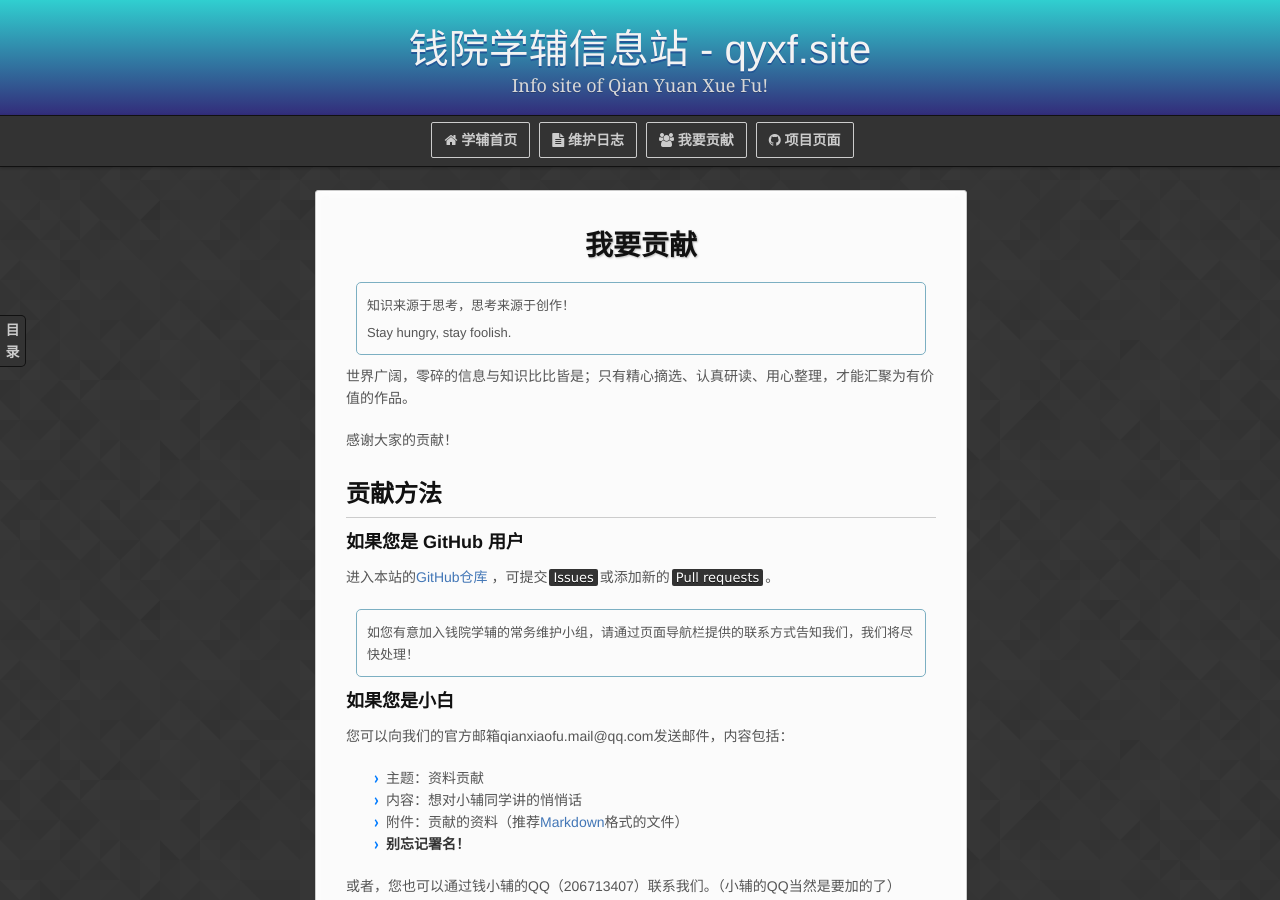
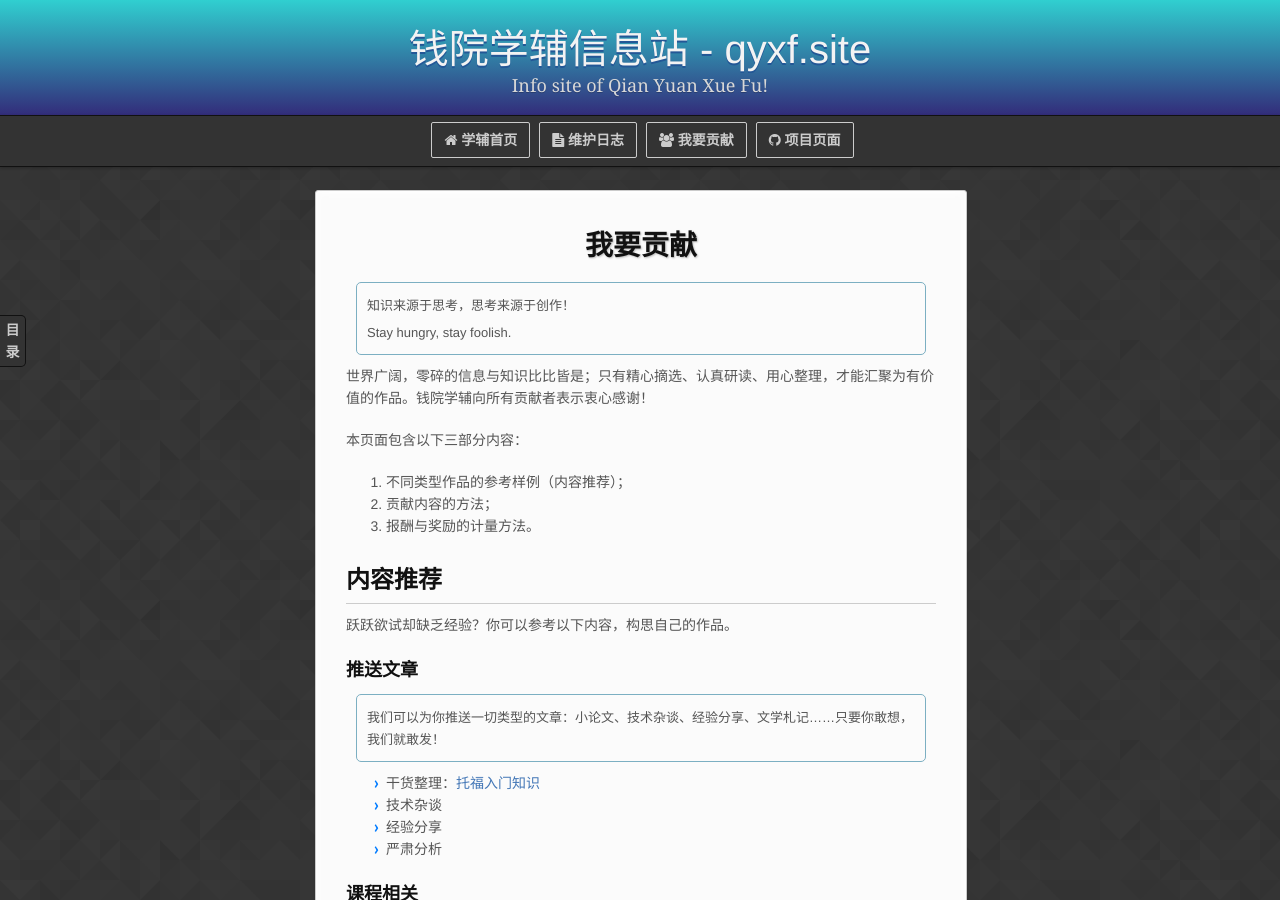
Before and after one commit to qyxf/qyxf.github.io, a Jekyll site: the page built from contribution.md, in a window 1280 px wide and 900 px high. Built offline with Jekyll 4.4.1, drawn with Linux system fonts in a browser that asks for light colours; some web fonts are replaced; our own code applies the rules of GitHub Pages for plain Markdown files; formulas are drawn with MathJax 3; comment, search, counter and statistics services are not loaded; some of the changed text lies outside the part shown.

Commit message:
Update contribution network
Former-commit-id: ca69c56240a9371c562ec4746be591e533945106

```diff
--- a/contribution.md
+++ b/contribution.md
@@ -1,33 +1,74 @@
+---
+date: 2019-10-03
+author: '钱院学辅学研部'
+---
+
 # 我要贡献
 
 > 知识来源于思考，思考来源于创作！
 >
 > Stay hungry, stay foolish.
 
-世界广阔，零碎的信息与知识比比皆是；只有精心摘选、认真研读、用心整理，才能汇聚为有价值的作品。
+世界广阔，零碎的信息与知识比比皆是；只有精心摘选、认真研读、用心整理，才能汇聚为有价值的作品。钱院学辅向所有贡献者表示衷心感谢！
 
-感谢大家的贡献！
+本页面包含以下三部分内容：
+
+1. 不同类型作品的参考样例（内容推荐）；
+2. 贡献内容的方法；
+3. 报酬与奖励的计量方法。
+
+## 内容推荐
+
+跃跃欲试却缺乏经验？你可以参考以下内容，构思自己的作品。
+
+### 推送文章
+
+> 我们可以为你推送一切类型的文章：小论文、技术杂谈、经验分享、文学札记……只要你敢想，我们就敢发！
+
+- 干货整理：[托福入门知识](/2019/10/01/toefl-beginner)
+- 技术杂谈
+- 经验分享
+- 严肃分析
+
+### 课程相关
+
+> 我们已经搭建了[课程中心](/course)与[培养方案查询平台](/program)两个信息整理平台，但其中的许多内容都有待完善。如果你对之前参与的某门课程有自己独到的体会，或发现本站对应的课程页面、培养方案页面急需更新，请不要吝惜你的文字！
+
+- 课程简介：[高等数学](/course/advanced-mathematics)
+- 培养方案页面：[钱学森班（公选课）培养方案](/program/qianxuesen)
+
+### 资料整理
+
+> 你是否对撰文著书情有独钟，却难得机会发表自己的作品？[钱院学辅·书库](/BookHub)会是你创作梦想的起航之港！
+>
+> 我们接受一切类型的稿件：手写稿、Word 稿件，Markdown 或 $$\text{LaTeX}$$ 排版代码……本校最精良的排版团队将力保发布成品的高水准，高质量。当然，认真排版的稿件更佳！
+
+- 题目解析：[大学物理题解（上）](/BookHub/003.key-to-university-physics)
+- 试卷分析
+- 课程笔记
+- 经验杂谈：[GRE 指南](/BookHub/002.gre-guide)
 
 ## 贡献方法
 
-### 如果您是 GitHub 用户
+### 如果你是 GitHub 用户
 
-进入本站的[GitHub仓库](https://github.com/qyxf/qyxf.github.io) ，可提交`Issues`或添加新的`Pull requests`。
+进入本站的 [GitHub 仓库](https://github.com/qyxf/qyxf.github.io) ，fork 我们的仓库，添加自己的内容后提交 Pull requests。
 
-> 如您有意加入钱院学辅的常务维护小组，请通过页面导航栏提供的联系方式告知我们，我们将尽快处理！
+> 如你有意加入钱院学辅的常务维护小组，请通过以下的联系方式告知我们，我们将尽快处理！
 
-### 如果您是小白
+### 如果你没用过 GitHub
 
-您可以向我们的官方邮箱qianxiaofu.mail@qq.com发送邮件，内容包括：
+> 有空时可以阅读[钱院学辅 Git 与 GitHub 快速上手指南](/tutorials/git-github)，进入开源美（keng）丽（die）新世界！
 
-- 主题：资料贡献
-- 内容：想对小辅同学讲的悄悄话
-- 附件：贡献的资料（推荐[Markdown]()格式的文件）
+你可以向我们的邮箱 <i class="fa fa-envelope-o"></i> qianxiaofu.mail@qq.com 发送邮件，内容包括：
+
+- 主题：钱院学辅资料贡献
+- 附件：贡献的资料（推荐 [Markdown](/technique/typeset) 格式的文件）
 - **别忘记署名！**
 
-或者，您也可以通过钱小辅的QQ（206713407）联系我们。（小辅的QQ当然是要加的了）
+此外，你也可以加入钱院学辅交流群（<i class="fa fa-qq"></i> 852768981），直接私戳管理员讨论提交资料的事宜。
 
-- 私戳小辅，然后直接给小辅发送文件
-- **一定不要匿名啊……**
-
-感谢您的支持！
+## 报酬与奖励
+1. 在作者许可或默认（例如，在初稿正文中署上自己名字）的前提下，我们将为所有的推送和成品资料署上作者的名字——对于网站展示的内容，更有酷（tu）炫（bie）标牌，就如 ![电气钱31江学长](person) 一样闪亮。
+2. 对于钱院学辅的成员，我们将按照预先制订的工时标准发放工时或工资；对于学辅之外的贡献者，遵守一般开源社区的惯例，不发放实物奖励，仅通过署名、记录档案等形式表达感谢。
+3. 大型活动（如征文比赛）会按照事先制定的标准统一发放奖励。
```
